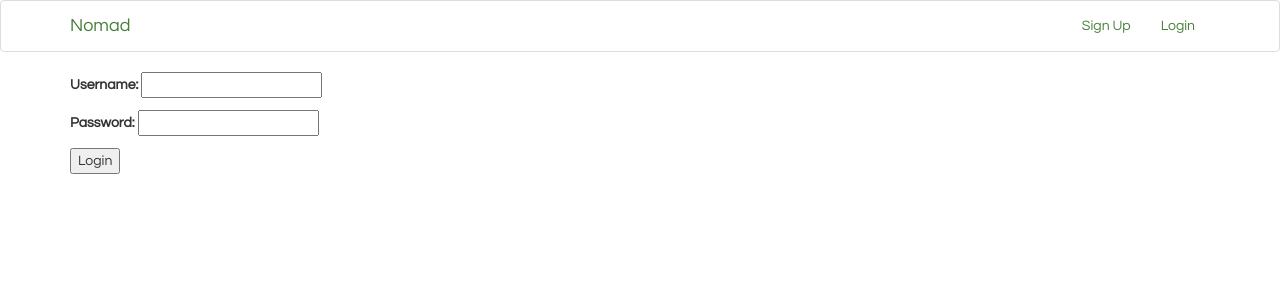
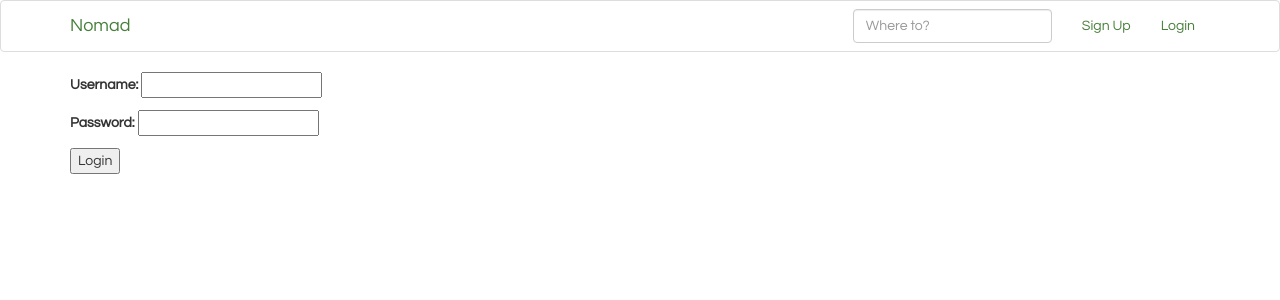
Before and after one commit to ajvarshneya/nomad, a Django app: page /login/ in a window 1280 px wide. Shown: the top 300 px of the page. Run offline with Django 3.2, Linux system fonts and the light colour scheme; some libraries are stand-ins or nearby versions.

Commit message:
Added search bar to header

```diff
--- a/web-app/nomad/web/templates/web/__header.html
+++ b/web-app/nomad/web/templates/web/__header.html
@@ -106,6 +106,11 @@
 					</li>
 					{% endif %}
 				</ul>
+				<form action="/listings/search" method="get" class="navbar-form navbar-right">
+					<div class="form-group">
+	            		<input type="text" name="query" class="form-control" placeholder="Where to?">
+	        		</div>
+            	</form>
 			</div>
 		</div>
 	</nav>
--- a/web-app/nomad/web/templates/web/index.html
+++ b/web-app/nomad/web/templates/web/index.html
@@ -9,7 +9,7 @@
  		<h3>Not all those who wander are lost...</h3>
         <div class="row">
             <div class="navbar-form center-block">
-                <form action="listings/search" method="get">
+                <form action="/listings/search" method="get">
                     <input class="col-md-12 col-xs-10" type="text" name="query" class="form-control" placeholder="Where to?">
                 </form>
             </div>
```
